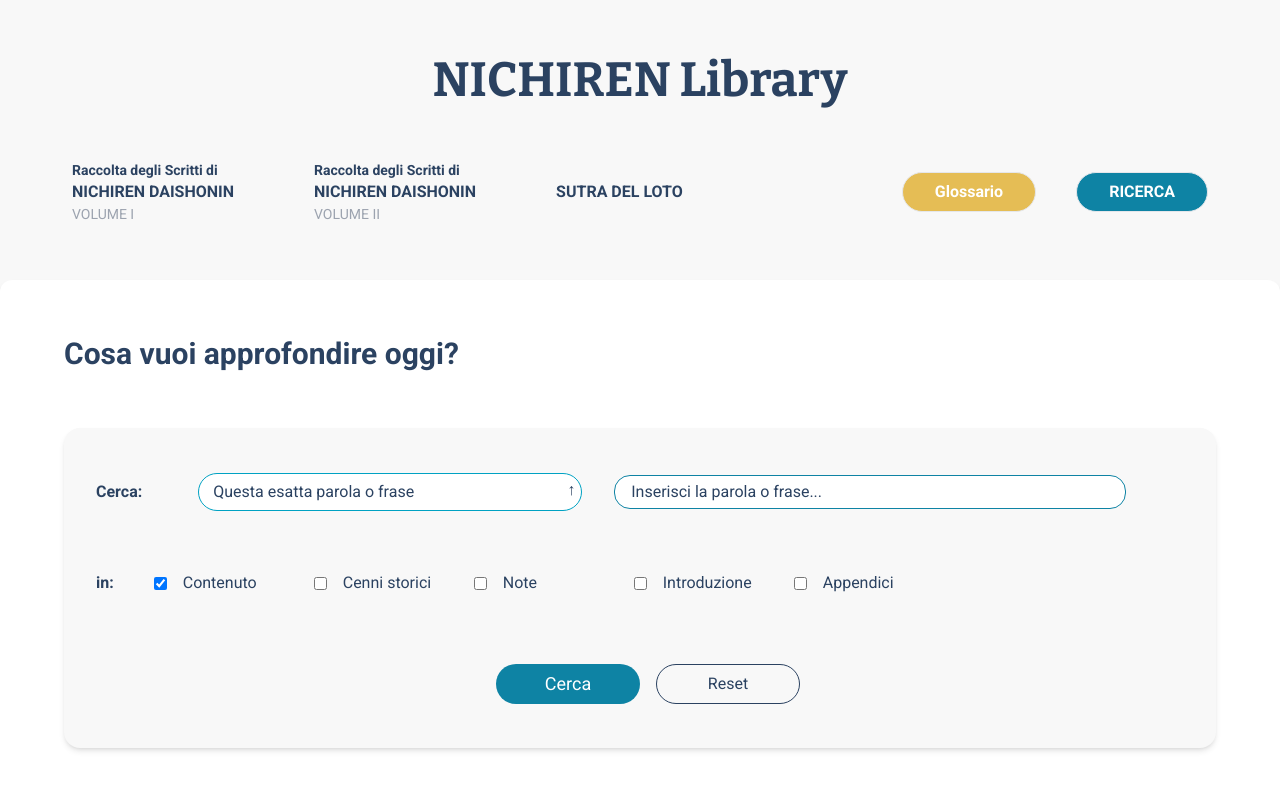
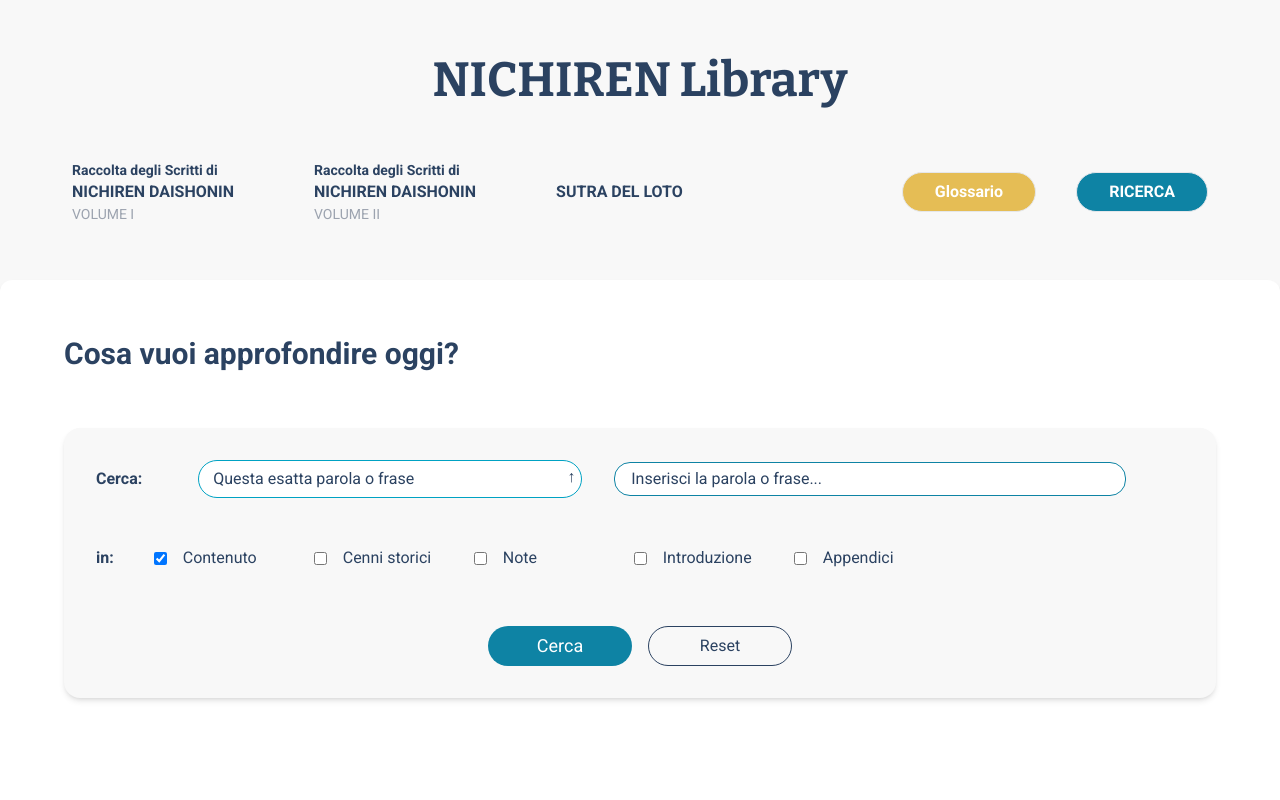
Before and after one commit to upalatucci/biblioteca-nextjs, a Next.js app: page /ricerca-avanzata in a window 1280 px wide. Shown: the top 800 px of the page. Built offline with nearby package versions, Linux system fonts and the light colour scheme.

Commit message:
small fixes

```diff
--- a/components/AdvancedSearch/AdvancedSearch.tsx
+++ b/components/AdvancedSearch/AdvancedSearch.tsx
@@ -96,7 +96,7 @@ const AdvancedSearch: FC<AdvancedSearchType> = ({ loading }) => {
               Cosa vuoi approfondire oggi?
             </h2>
 
-            <div className="rounded-2xl bg-defaultBg p-8 my-14 shadow-md flex flex-col items-center justify-evenly h-80">
+            <div className="rounded-2xl bg-defaultBg p-8 my-14 shadow-md flex flex-col items-center justify-evenly">
               <div className="w-full flex flex-col md:flex-row items-center justify-start gap-4 mb-8">
                 <span className="font-bold mr-10">Cerca:</span>
                 <Select
@@ -188,9 +188,9 @@ const AdvancedSearch: FC<AdvancedSearchType> = ({ loading }) => {
                 </div>
               </div>
 
-              <div className="px-4 flex items-center justify-center">
+              <div className="px-4 flex flex-wrap gap-4 items-center justify-center">
                 <button
-                  className="btn bg-primary hover:bg-primaryHover rounded-3xl w-36 h-10 text-white text-lg mx-4"
+                  className="btn bg-primary hover:bg-primaryHover rounded-3xl w-36 h-10 text-white text-lg"
                   type="submit"
                 >
                   <div className="flex items-center justify-center">
--- a/components/Results/PostResult.tsx
+++ b/components/Results/PostResult.tsx
@@ -77,7 +77,7 @@ const GlossarioResult: FC<PostProps> = ({ post }) => {
               )
               .map((highlightField) => (
                 <span
-                  className="border border-primary rounded-xl px-4 mr-2 text-md break-keep"
+                  className="border border-gray-400 rounded-xl px-4 py-1 mr-2 text-sm bg-gray-50 text-gray-500 break-keep"
                   key={highlightField}
                 >
                   {humanizedField[highlightField]}
--- a/components/SimpleSearch.tsx
+++ b/components/SimpleSearch.tsx
@@ -37,7 +37,7 @@ const SimpleSearch: FC<SimpleSearchType> = ({ loading }) => {
               Cosa vuoi approfondire oggi?
             </h2>
 
-            <div className="rounded-2xl bg-defaultBg p-8 my-14 shadow-md flex flex-col items-center justify-evenly h-80">
+            <div className="rounded-2xl bg-defaultBg p-4 md:p-8 my-14 shadow-md flex flex-col items-center justify-evenly h-80">
               <SearchInput
                 value={searchText}
                 onChange={(e) => setSearchText(e.target.value)}
@@ -46,7 +46,7 @@ const SimpleSearch: FC<SimpleSearchType> = ({ loading }) => {
               />
               <div className="flex flex-wrap gap-4 items-center justify-center">
                 <button
-                  className="btn font-sans bg-primary hover:bg-primaryHover rounded-3xl w-44 h-10 text-white text-lg mx-4"
+                  className="btn font-sans bg-primary hover:bg-primaryHover rounded-3xl w-40 md:w-44 h-10 text-white text-lg mx-4"
                   type="submit"
                 >
                   <div className="flex items-center justify-center">
@@ -56,7 +56,7 @@ const SimpleSearch: FC<SimpleSearchType> = ({ loading }) => {
                 </button>
 
                 <Link href="/ricerca-avanzata" passHref>
-                  <a className="btn border-customYellow border-2 text-customYellow hover:bg-customYellow hover:text-white font-bold rounded-3xl text-center font-sans py-2 px-8 w-44 whitespace-pre">
+                  <a className="btn border-customYellow border-2 text-customYellow hover:bg-customYellow hover:text-white font-bold rounded-3xl text-center font-sans py-2 w-40 md:w-44 whitespace-pre">
                     Ricerca avanzata
                   </a>
                 </Link>
```
